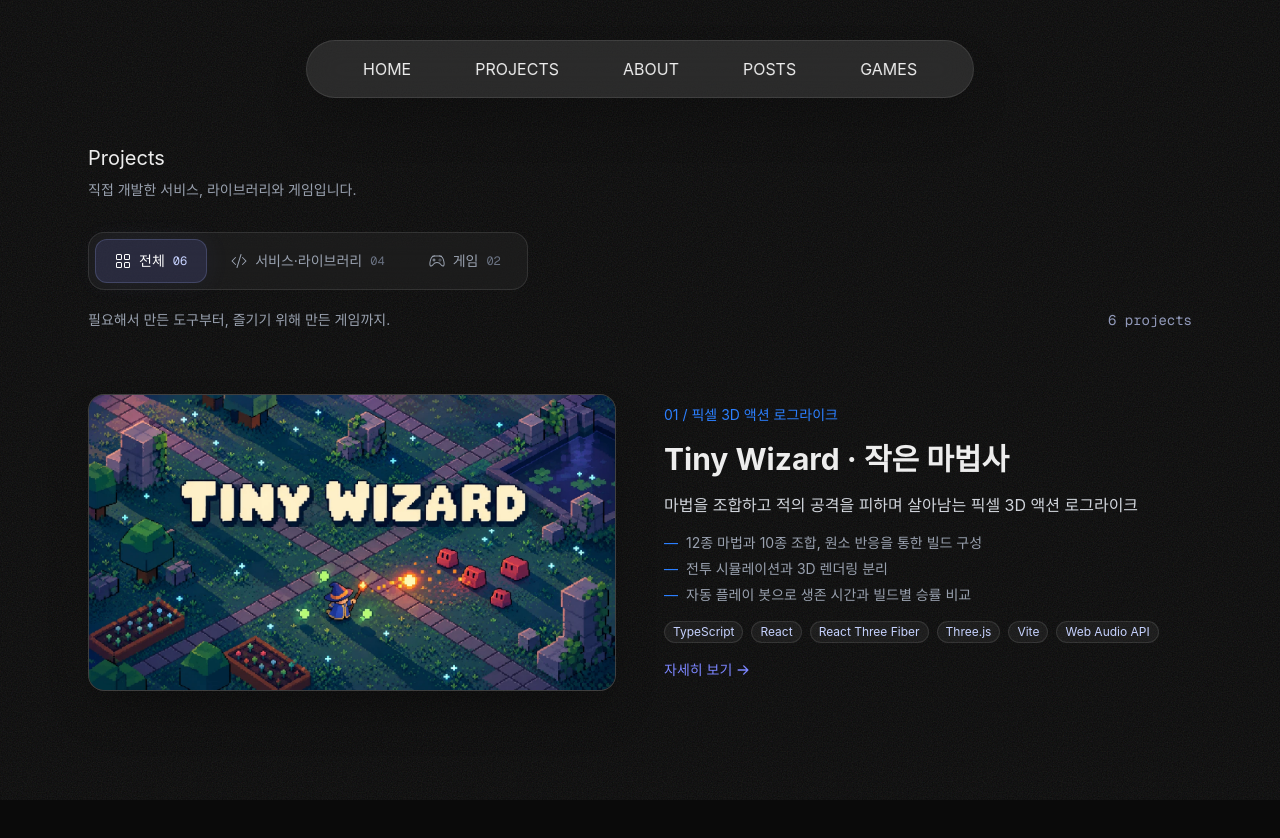
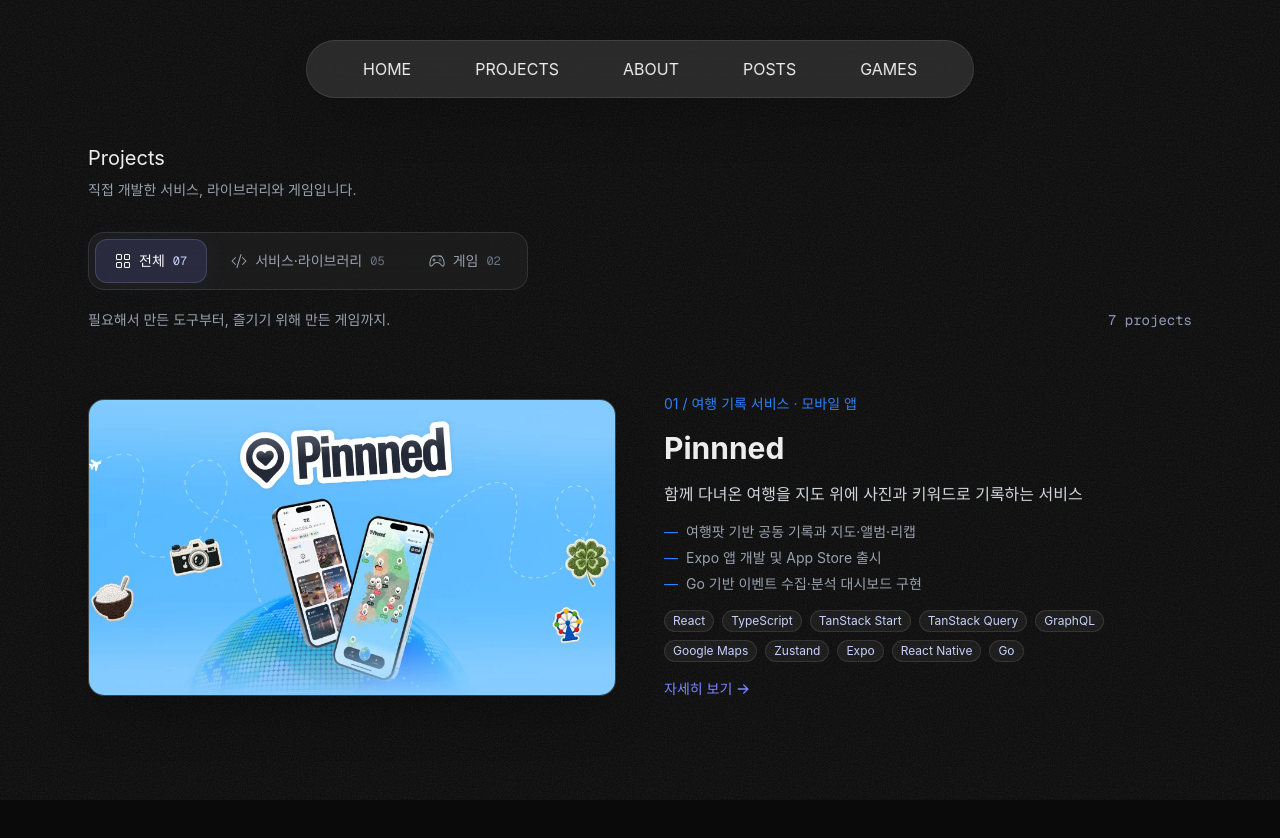
Before and after one commit to 2YH02/portfolio-fe, a Next.js app: page /projects in a window 1280 px wide. Shown: the top 838 px of the page. Built offline with nearby package versions, Linux system fonts and the light colour scheme.

Commit message:
feat: Pinnned 프로젝트 및 App Store 설치 QR 추가

```diff
--- a/src/app/projects/[id]/page.tsx
+++ b/src/app/projects/[id]/page.tsx
@@ -171,6 +171,27 @@ export default async function Page({
               </MetaItem>
             </dl>
           </GlassBox>
+          {project.appStore && (
+            <GlassBox className="project-detail-copy mt-6 flex flex-col items-start gap-6 sm:flex-row sm:items-center sm:justify-between">
+              <div>
+                <p className="mb-2 text-xs text-indigo-200">App Store 출시</p>
+                <h2 className="text-lg font-semibold">{project.title}을 iPhone에서 만나보세요</h2>
+                <p className="mt-2 text-sm leading-relaxed text-gray-400">
+                  QR 코드를 스캔하거나 아래 링크로 설치 페이지를 열 수 있습니다.
+                </p>
+                <a href={project.appStore.url} target="_blank" rel="noopener noreferrer"
+                  className="mt-4 inline-flex items-center gap-2 rounded-xl border border-white/10 bg-white/10 px-4 py-3 text-sm text-white transition-colors hover:bg-white/20 focus-visible:outline focus-visible:outline-2 focus-visible:outline-offset-4 focus-visible:outline-indigo-300">
+                  App Store에서 보기
+                </a>
+              </div>
+              <a href={project.appStore.url} target="_blank" rel="noopener noreferrer"
+                aria-label={`${project.title} App Store 설치 페이지 열기`}
+                className="shrink-0 overflow-hidden rounded-xl focus-visible:outline focus-visible:outline-2 focus-visible:outline-offset-4 focus-visible:outline-indigo-300">
+                <Image src={project.appStore.qrImage} alt={`${project.title} App Store 설치 페이지 QR 코드`}
+                  width={144} height={144} className="h-36 w-36" unoptimized />
+              </a>
+            </GlassBox>
+          )}
         </header>
 
         {/* 개요 */}
--- a/src/data/projects.ts
+++ b/src/data/projects.ts
@@ -21,6 +21,7 @@ export interface Project {
   repository: string[];
   repositoryPrivate?: boolean;
   deployUrl?: string;
+  appStore?: { url: string; qrImage: string };
   techStack: string[];
   tagline: string;
   highlights: string[];
@@ -31,6 +32,75 @@ export interface Project {
 }
 
 export const projects: Project[] = [
+  {
+    id: 8,
+    kind: "service",
+    title: "Pinnned",
+    category: "여행 기록 서비스 · 모바일 앱",
+    thumbnail: "/projects/pinnned-cover.webp",
+    thumbnailAlt: "Pinnned 로고와 여행 지도·앨범을 보여주는 두 대의 모바일 화면",
+    members: { ui: 2, fe: 2, be: 3 },
+    role: "프론트엔드 · 앱 · 분석 서버 개발",
+    contribution: "팀 프로젝트에서 여행 지도와 기록·리캡 UI를 개발하고, Expo 앱과 Go 기반 분석 서버를 구현했습니다.",
+    repository: [],
+    deployUrl: "https://www.pinnned.co.kr",
+    appStore: {
+      url: "https://apps.apple.com/kr/app/pinnned/id6826485099",
+      qrImage: "/projects/pinnned-app-store-qr.png",
+    },
+    period: "2026.05 ~ 2026.11",
+    techStack: ["React", "TypeScript", "TanStack Start", "TanStack Query", "GraphQL", "Google Maps", "Zustand", "Expo", "React Native", "Go"],
+    tagline: "함께 다녀온 여행을 지도 위에 사진과 키워드로 기록하는 서비스",
+    highlights: [
+      "여행팟 기반 공동 기록과 지도·앨범·리캡",
+      "Expo 앱 개발 및 App Store 출시",
+      "Go 기반 이벤트 수집·분석 대시보드 구현",
+    ],
+    description: "여행팟을 만들고 초대 링크나 코드로 동행자를 초대해, 함께 방문한 지역의 사진과 키워드·코멘트를 남기는 여행 기록 서비스입니다. 지도와 지역별 앨범에서 추억을 확인하고, 여행 통계를 리캡 이미지로 저장·공유할 수 있습니다. 웹과 iOS·Android 앱을 개발했으며 App Store에 출시했습니다.",
+    sections: [
+      {
+        title: "여행 지도와 렌더링 개선",
+        description: "Google Maps 위에 지역 경계와 여행 기록을 표시하고, 지도 확대 단계에 따라 집계 마커·키워드 스티커·기록 진입 UI를 전환했습니다.",
+        items: [
+          "화면 밖 마커의 DOM 생성을 제한하고 마커 레이어를 메모이제이션해 지도 이동 중 불필요한 렌더링을 줄였습니다.",
+          "Canvas 오버레이로 지역 경계 안에 사진을 채우고, 지역별 좌표·경계와 이미지를 캐시했습니다.",
+          "같은 프레임의 그리기 요청은 requestAnimationFrame으로 합치고, 캔버스 크기가 바뀔 때만 버퍼를 다시 할당하도록 개선했습니다.",
+        ],
+      },
+      {
+        title: "공동 여행 기록과 리캡",
+        description: "여행팟 생성·참여부터 지역 선택, 사진과 키워드 등록, 앨범 조회까지 이어지는 화면과 서버 연동을 구현했습니다.",
+        items: [
+          "GraphQL API와 TanStack Query로 사용자·여행팟·지도 집계 데이터를 연결하고, Zustand로 기록 단계의 입력 상태를 관리했습니다.",
+          "사진 상세의 수정 동작을 기록 플로우에 연결하고 모바일 바텀시트·온보딩·뒤로가기 동작을 보정했습니다.",
+          "여행 통계 API를 리캡 화면에 연결하고, 공유할 이미지를 스토리 규격에 맞춰 저장하도록 개선했습니다.",
+        ],
+      },
+      {
+        title: "웹과 네이티브 앱 연결 · App Store 출시",
+        description: "기존 웹 서비스를 Expo·React Native WebView 앱으로 확장하고, 모바일 앱에서 필요한 로그인·공유·초대 링크 동작을 연결했습니다.",
+        items: [
+          "Apple·Google·카카오 네이티브 로그인 결과를 서버 인증과 웹 세션에 연결하고, 취소·시간 초과·응답 오류를 처리했습니다.",
+          "웹의 navigator.share를 네이티브 공유 시트로 연결해 초대 링크와 리캡 이미지를 공유하도록 구현했습니다.",
+          "초대 링크 딥링크, 외부 URL 처리, Android 뒤로가기와 safe area·로딩·오류 화면을 구성하고 스토어 빌드·제출 환경을 준비했습니다.",
+        ],
+        result: "App Store 출시를 완료했습니다.",
+      },
+      {
+        title: "Go 기반 이벤트 수집과 분석 대시보드",
+        description: "방문부터 지도·앨범 조회, 여행 기록 생성까지의 흐름을 확인하기 위해 Go 표준 라이브러리 기반 수집·집계 서버와 관리자 화면을 만들었습니다.",
+        items: [
+          "웹에서 페이지 조회·로그인·팟 생성과 참여·기록 생성 이벤트를 전송하고, 수집 실패가 서비스 사용을 막지 않도록 분리했습니다.",
+          "JSONL 원본 이벤트를 저장하고 방문자·세션·DAU·최근 30일 MAU, 유입 경로와 방문→조회→기록 생성 퍼널을 집계했습니다.",
+          "재전송 중복 방지, 개인정보성 메타데이터 제거, 관리자 API 토큰 인증과 원본 이벤트 90일 보관 정책을 적용했습니다.",
+        ],
+      },
+    ],
+    additionalWork: [
+      "Storybook과 PR별 미리보기 배포 환경을 구성하고 공통 UI 컴포넌트를 개발했습니다.",
+      "검색 노출 설정과 GA4를 연결하고, 로그인 콜백 완료 후 분석을 초기화해 일회용 인증 코드가 수집되지 않도록 했습니다.",
+    ],
+  },
   {
     id: 7,
     kind: "game",
```
Also changed, not shown: public/projects/pinnned-app-store-qr.png (added), public/projects/pinnned-cover.webp (added).
